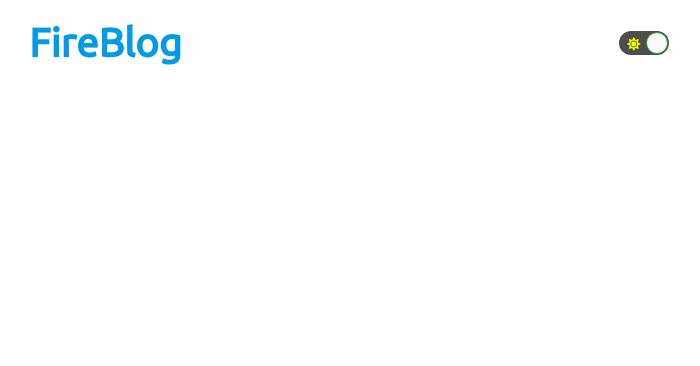
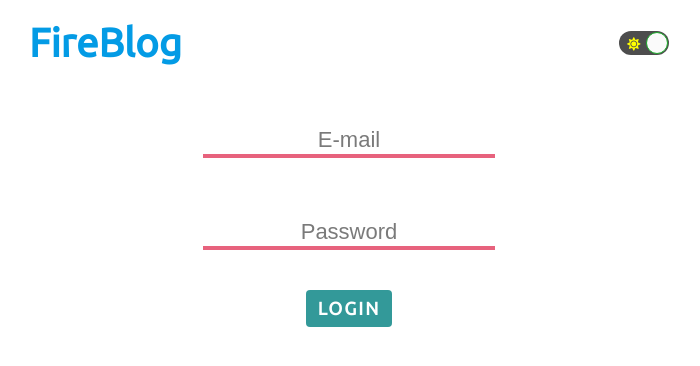
Before and after one commit to AtharvaSenBarai/fire-blog, a React (Vite) app: page /login in a window 1280 px wide. Shown: the top 366 px of the page, without its empty margins (291-991 px from the left). Built offline with nearby package versions, Linux system fonts and the light colour scheme; no server answers; the database is empty.

Commit message:
Created Login page and added to Route.

```diff
--- a/src/App.jsx
+++ b/src/App.jsx
@@ -3,6 +3,7 @@ import {BrowserRouter, Route, Switch} from 'react-router-dom';
 import ContextProvider from './Context';
 import Header from './organisms/Header';
 import Home from './pages/Home';
+import Login from './pages/Login';
 import PostDetails from './pages/PostDetails';
 
 const App = () => {
@@ -13,6 +14,7 @@ const App = () => {
         <Switch>
           <Route exact path="/" component={Home} />
           <Route path="/posts/:slug" component={PostDetails} />
+          <Route exact path="/login" component={Login} />
         </Switch>
       </ContextProvider>
     </BrowserRouter>
--- /dev/null
+++ b/src/pages/Login.jsx
@@ -0,0 +1,52 @@
+import React, {useState} from 'react';
+import firebase from 'firebase/app';
+import StatusText from '../atoms/StatusText';
+import LoginForm from '../molecules/LoginForm';
+
+const Login = (props) => {
+  const [email, setEmail] = useState('');
+  const [password, setPassword] = useState('');
+  const [authError, setAuthError] = useState(null);
+
+  const handleEmail = (e) => setEmail(e.target.value); // No, it's not trimmable 🙄
+
+  const handlePassword = (e) => setPassword(e.target.value.trim());
+
+  const handleSubmit = () => {
+    setAuthError(null);
+    if (/^\w+([\.-]?\w+)*@\w+([\.-]?\w+)*(\.\w{2,4})+$/.test(email) && password.trim() !== '') {
+      firebase
+        .auth()
+        .signInWithEmailAndPassword(email, password)
+        .then(() => props.history.push('/'))
+        .catch((err) => setAuthError(err.message));
+    } else if (email.trim() === '') {
+      setAuthError('E-mail cannot be empty!');
+    } else if (!/^\w+([\.-]?\w+)*@\w+([\.-]?\w+)*(\.\w{2,4})+$/.test(email)) {
+      setAuthError('Wrong E-mail format!');
+    } else if (password.trim() === '') {
+      setAuthError('Password cannot be empty!');
+    }
+  };
+
+  const handleKeyDown = (e) => {
+    if (e.code === 'Enter' || e.code === 'NumpadEnter') {
+      handleSubmit();
+    }
+  };
+
+  return (
+    <div onKeyDown={handleKeyDown}>
+      <LoginForm
+        email={email}
+        handleEmail={handleEmail}
+        password={password}
+        handlePassword={handlePassword}
+        handleSubmit={handleSubmit}
+      />
+      {authError && <StatusText positive={false} text={authError} />}
+    </div>
+  );
+};
+
+export default Login;
```
